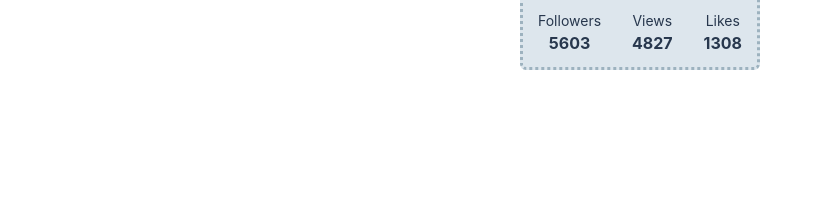
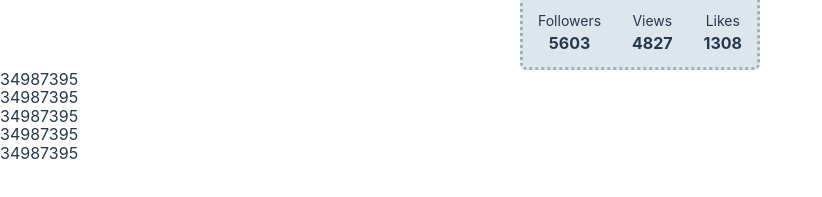
Before and after one commit to 1evanter/goit-react-hw-01-components, a React (Create React App) app: page / in a window 1280 px wide. Shown: the part 333-530 px from the top of the page, without its empty margins (0-822 px from the left). Built offline with nearby package versions, Linux system fonts and the light colour scheme.

Commit message:
create Statistics component

```diff
--- a/src/components/App.jsx
+++ b/src/components/App.jsx
@@ -1,11 +1,15 @@
 import { Profile } from "./Profile/Profile";
-import profileData from "../user.json"
 import { GlobalStyle } from "./GlobalStyle";
+import { Statistics } from "./Statistics/Statistics";
+
+import profileData from "../user.json";
+import statisticsData from "../data.json";
 
 
 export const App = () => {
   return <div>
     <Profile data={profileData} />
+    <Statistics data={statisticsData}/>
     <GlobalStyle/>
   </div>
 };
--- /dev/null
+++ b/src/components/Statistics/Statistic.styled.jsx
@@ -0,0 +1 @@
+import styled from 'styled-components';
--- /dev/null
+++ b/src/components/Statistics/Statistics.jsx
@@ -0,0 +1,5 @@
+export const Statistics = ({data}) => {
+    return (
+       data.map(data => <div key={data.id}>34987395</div>)
+    )
+}
```
